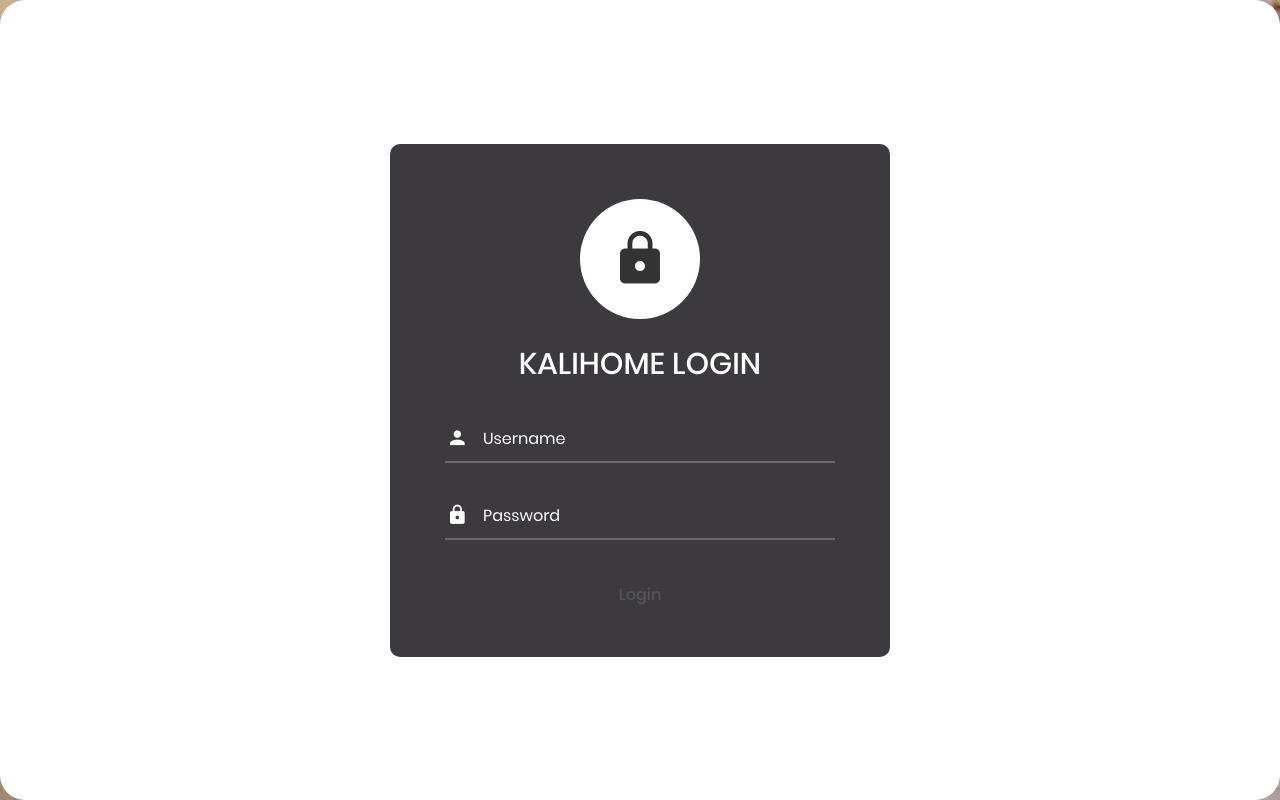
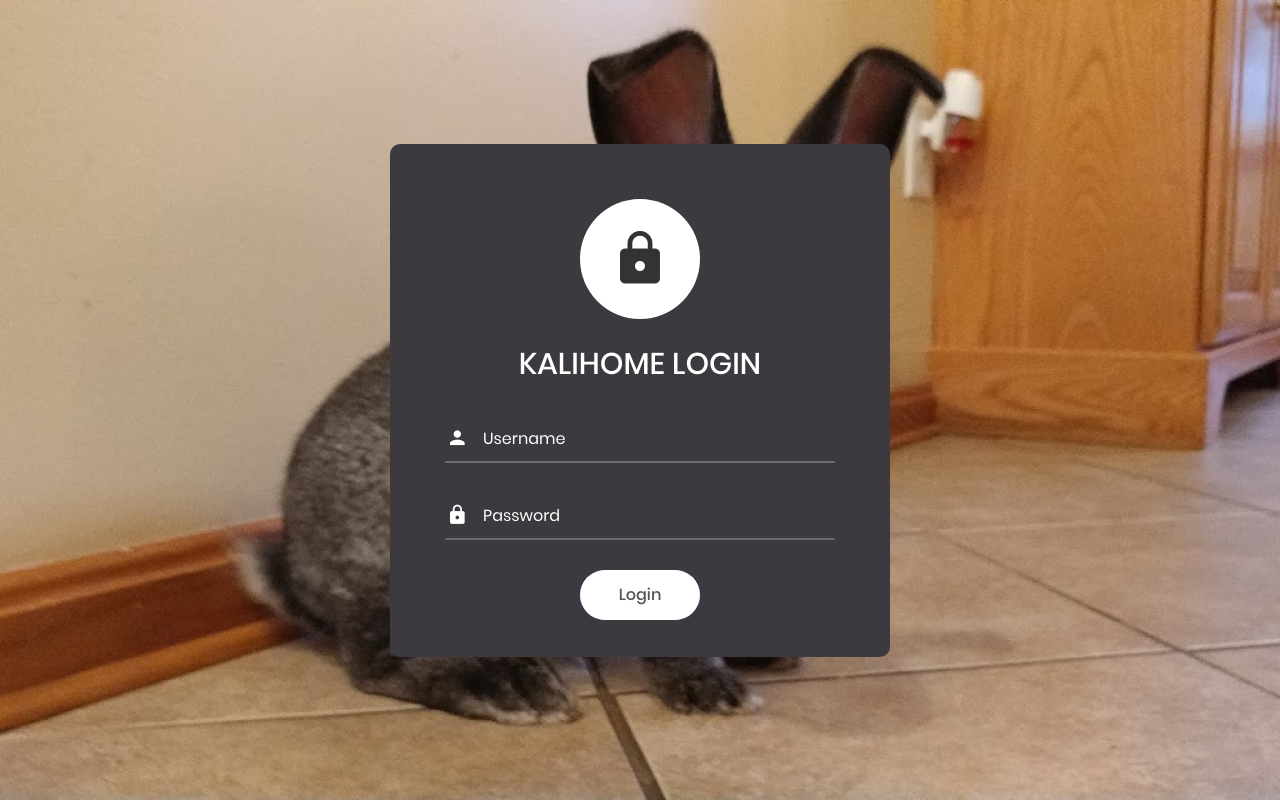
Before and after one commit to jasonmello114/kalihome, a PHP site: page / in a window 1280 px wide. Run offline with PHP 8.4, Linux system fonts and the light colour scheme.

Commit message:
Update main.css

```diff
--- a/css/main.css
+++ b/css/main.css
@@ -405,13 +405,13 @@ iframe {
   height: 50px;
   border-radius: 25px;
 
-  /*background: #9152f8;
-  background: -webkit-linear-gradient(bottom, #7579ff, #b224ef);
+  background: #9152f8;
+  /*background: -webkit-linear-gradient(bottom, #7579ff, #b224ef);
   background: -o-linear-gradient(bottom, #7579ff, #b224ef);
   background: -moz-linear-gradient(bottom, #7579ff, #b224ef);
   background: linear-gradient(bottom, #7579ff, #b224ef);
-  position: relative;
-  z-index: 1;*/
+  */position: relative;
+  z-index: 1;
 
   -webkit-transition: all 0.4s;
   -o-transition: all 0.4s;
```
